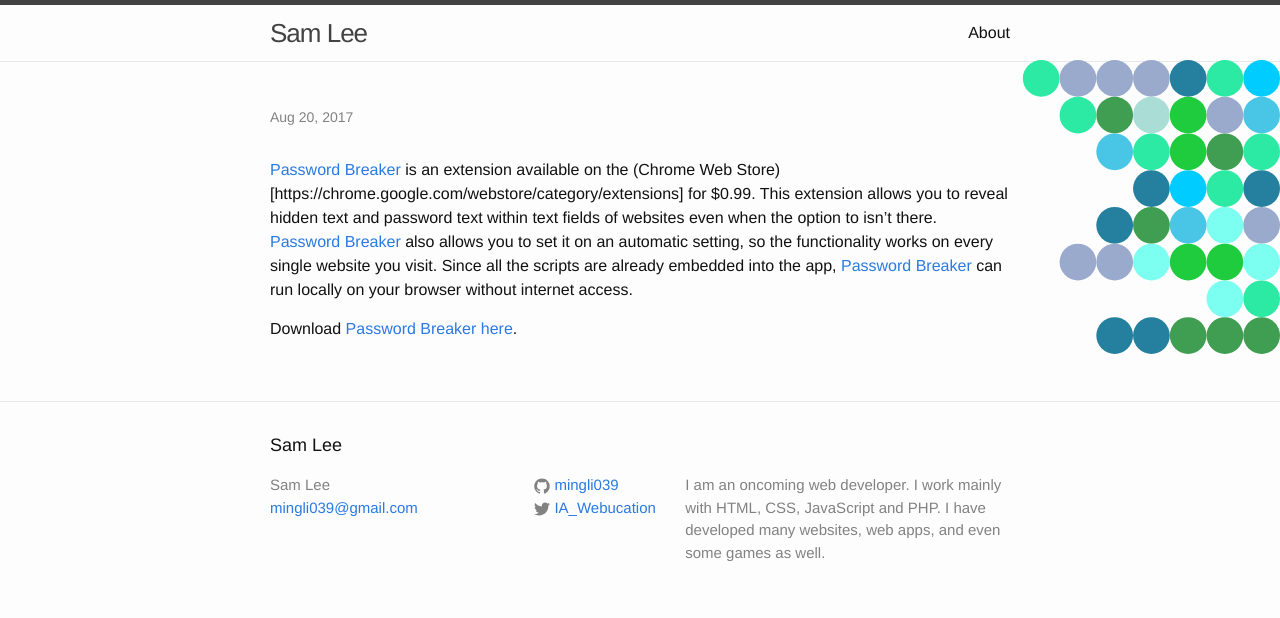
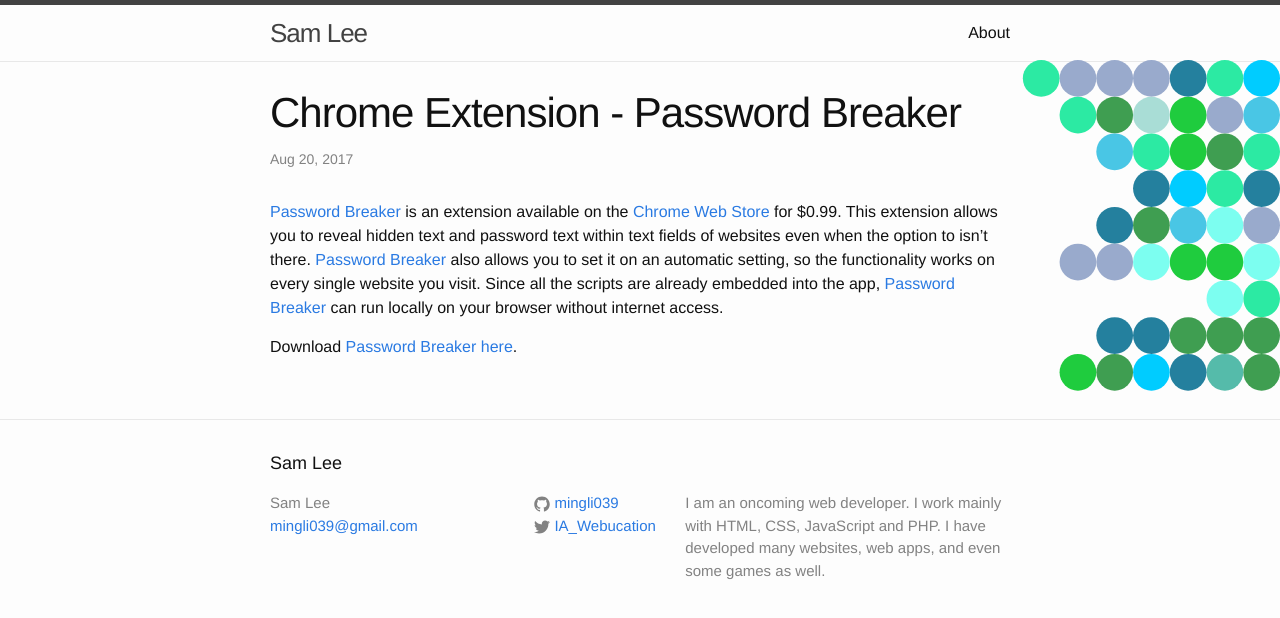
Before and after one commit to mingli039/mingli039.github.io, a Jekyll site: the page built from _posts/2017-08-20-Passwod-Breaker.md, in a window 1280 px wide. Shown: the top 618 px of the page. Built offline with Jekyll 4.4.1, drawn with Linux system fonts in a browser that asks for light colours; nearby versions of some CDN libraries; our own code applies the rules of GitHub Pages for plain Markdown files.

Commit message:
Update 2017-08-20-Passwod-Breaker.md

```diff
--- a/_posts/2017-08-20-Passwod-Breaker.md
+++ b/_posts/2017-08-20-Passwod-Breaker.md
@@ -1,8 +1,8 @@
 ---
 layout: post
-title: Chrome Extension\: Password Breaker
+title: Chrome Extension - Password Breaker
 ---
-[Password Breaker](https://chrome.google.com/webstore/detail/password-breaker/kjonaddonccnfojacmglkchbjjfedbhk) is an extension available on the (Chrome Web Store)[https://chrome.google.com/webstore/category/extensions] for $0.99. This extension allows you to reveal hidden text and password text within text fields of websites even when the option to isn't there.
+[Password Breaker](https://chrome.google.com/webstore/detail/password-breaker/kjonaddonccnfojacmglkchbjjfedbhk) is an extension available on the [Chrome Web Store](https://chrome.google.com/webstore/category/extensions) for $0.99. This extension allows you to reveal hidden text and password text within text fields of websites even when the option to isn't there.
 [Password Breaker](https://chrome.google.com/webstore/detail/password-breaker/kjonaddonccnfojacmglkchbjjfedbhk) also allows you to set it on an automatic setting, so the functionality works on every single website you visit. Since all the scripts are already embedded into the app, [Password Breaker](https://chrome.google.com/webstore/detail/password-breaker/kjonaddonccnfojacmglkchbjjfedbhk) can run locally
 on your browser without internet access.
 
```
